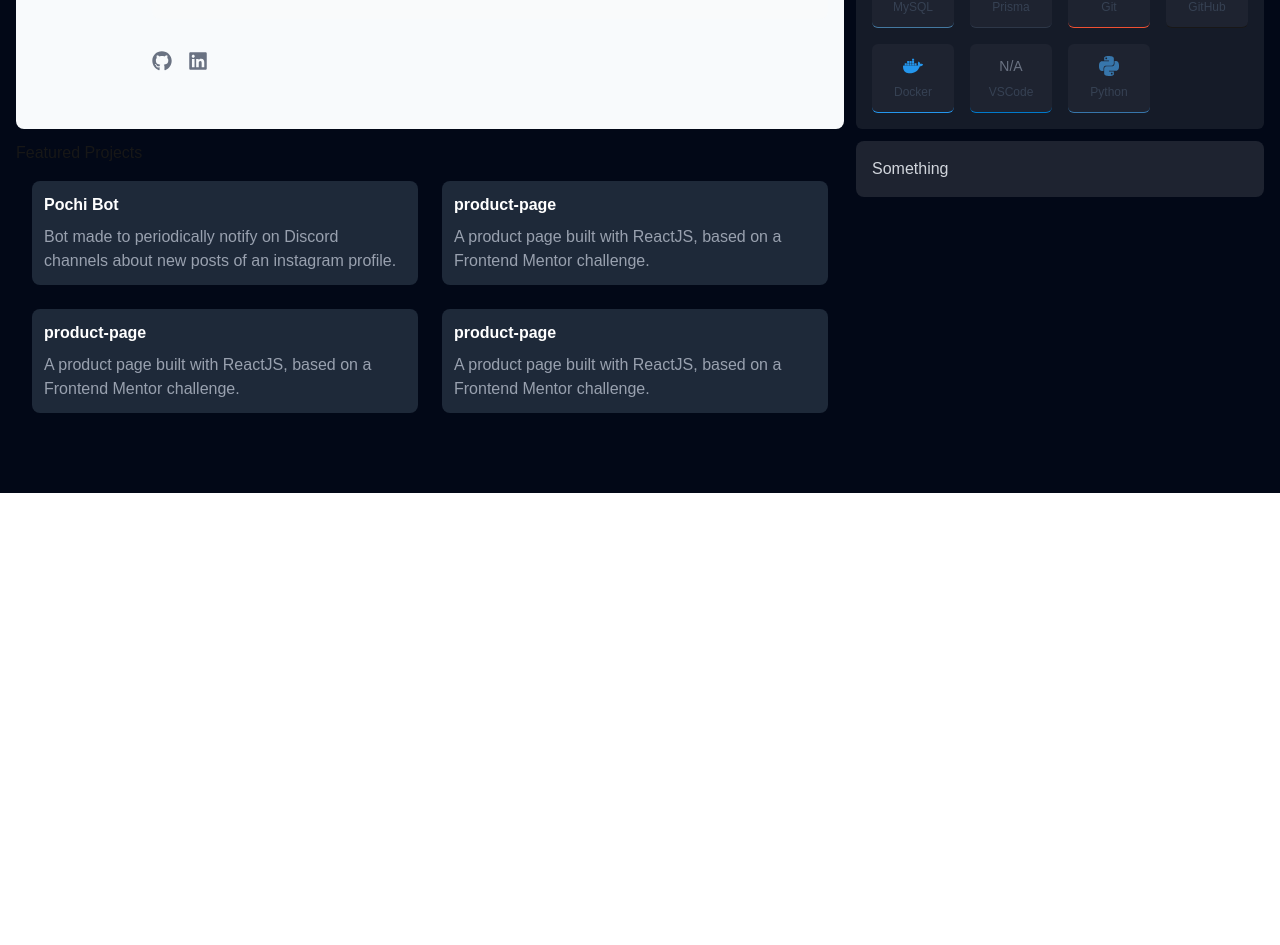
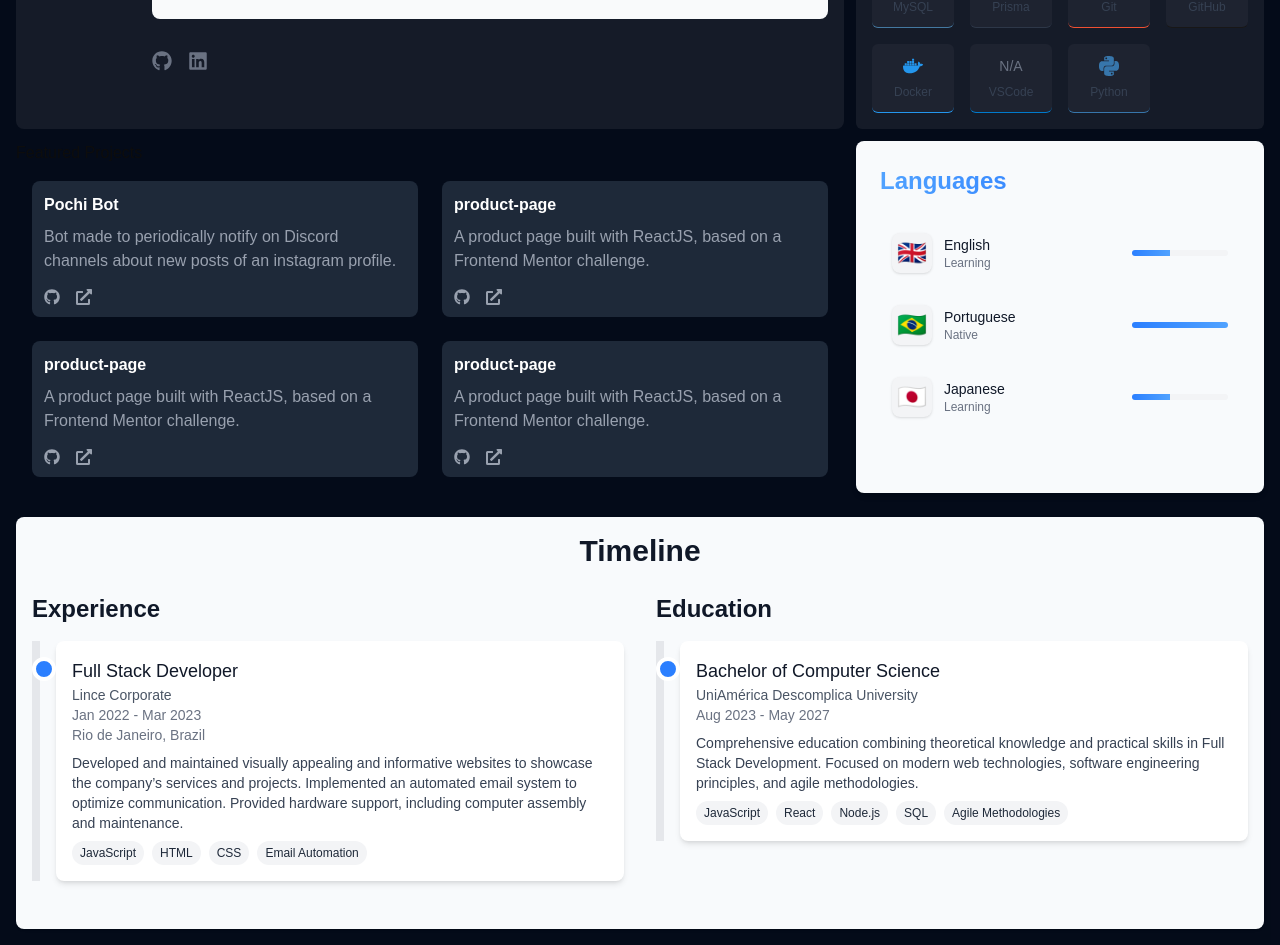
Before and after one commit to danielmunier/portfolio, a Next.js app: page / in a window 1280 px wide. Shown: the part 307-1252 px from the top of the page. Before the commit the page ends 800 px from the top, so only its background shows below. Built offline with nearby package versions, Linux system fonts and the light colour scheme.

Commit message:
Timeline component

```diff
--- /dev/null
+++ b/app/components/Languages.tsx
@@ -0,0 +1,59 @@
+import React from 'react';
+
+interface Language {
+  name: string;
+  level: string;
+  flag: string;
+}
+
+const languages: Language[] = [
+  { name: 'English', level: 'Learning', flag: '🇬🇧' },
+  { name: 'Portuguese', level: 'Native', flag: '🇧🇷' },
+  { name: 'Japanese', level: 'Learning', flag: '🇯🇵' },
+];
+
+interface LanguageCardProps {
+  language: Language;
+  index: number;
+}
+
+const LanguageCard: React.FC<LanguageCardProps> = ({ language, index }) => (
+  <div className="group flex items-center justify-between p-3 rounded-lg hover:bg-gray-100 dark:hover:bg-[#252B3B] transition-all">
+    <div className="flex items-center gap-3">
+      <div className="w-10 h-10 flex items-center justify-center text-2xl rounded-lg bg-gray-100 dark:bg-[#252B3B] group-hover:bg-white dark:group-hover:bg-[#2A3040] shadow-sm">
+        {language.flag}
+      </div>
+      <div className="flex flex-col">
+        <span className="text-sm font-medium text-gray-900 dark:text-gray-200">{language.name}</span>
+        <span className="text-xs text-gray-500 dark:text-gray-400">{language.level}</span>
+      </div>
+    </div>
+    <div className="h-1.5 w-24 bg-gray-100 dark:bg-[#252B3B] rounded-full overflow-hidden">
+      <div
+        className="h-full bg-gradient-to-r from-blue-500 to-blue-400"
+        style={{
+          width: language.level === 'Native' ? '100%' :
+            language.level === 'Fluent' ? '90%' :
+              language.level === 'Learning' ? '40%' : '0%'
+        }}
+      />
+    </div>
+  </div>
+);
+
+const Languages: React.FC = () => {
+  return (
+    <div className="bg-[#F8FAFC] dark:bg-[#151B28] rounded-lg p-6 shadow-md">
+      <h2 className="text-2xl font-bold bg-gradient-to-r from-blue-400 to-blue-600 bg-clip-text text-transparent mb-6">
+        Languages
+      </h2>
+      <div className="space-y-2">
+        {languages.map((language, index) => (
+          <LanguageCard key={language.name} language={language} index={index} />
+        ))}
+      </div>
+    </div>
+  );
+};
+
+export default Languages;
--- a/app/components/ProjectCard.tsx
+++ b/app/components/ProjectCard.tsx
@@ -1,25 +1,44 @@
+import { FaGithub, FaExternalLinkAlt } from 'react-icons/fa';
 
 interface ProjectCardProps {
     title: string;
     description: string;
-
+    repoLink?: string; // Link para o repositório
+    liveDemoLink?: string; // Link para a demonstração ao vivo
 }
-
 
 const ProjectCard: React.FC<ProjectCardProps> = ({
     title,
-    description
+    description,
+    repoLink,
+    liveDemoLink
 }) => {
     return (
-        <div className="flex flex-col bg-gray-800 text-white h-full p-3 rounded-lg ">
+        <div className="flex flex-col bg-gray-800 text-white h-full p-3 rounded-lg">
             <div className="flex flex-col gap-2">
                 <h3 className="font-bold">{title}</h3>
                 <p className="text-gray-400">{description}</p>
+            </div>
+            <div className="flex gap-4 mt-4">
+                <a
+                    href={repoLink}
+                    target="_blank"
+                    rel="noopener noreferrer"
+                    className="text-gray-400 hover:text-white transition-colors"
+                >
+                    <FaGithub className="w-4 h-4 cursor-pointer" />
+                </a>
+                <a
+                    href={liveDemoLink}
+                    target="_blank"
+                    rel="noopener noreferrer"
+                    className="text-gray-400 hover:text-white transition-colors"
+                >
+                    <FaExternalLinkAlt className="w-4 h-4 cursor-pointer" />
+                </a>
+            </div>
+        </div>
+    );
+};
 
-            </div>
-
-        </div>
-    )
-}
-
-export default ProjectCard
+export default ProjectCard;
--- a/app/components/ProjectsGrid.tsx
+++ b/app/components/ProjectsGrid.tsx
@@ -16,7 +16,10 @@ const ProjectsGrid = () => {
                                 <div key={index}>
                                     <ProjectCard
                                         title={project.title}
-                                        description={project.description} />
+                                        description={project.description}
+                                        repoLink={project.repoLink}
+                                        liveDemoLink={project.liveDemoLink}
+                                        />
                                 </div>
                             )
                         })
--- a/app/components/Technologies.tsx
+++ b/app/components/Technologies.tsx
@@ -9,14 +9,14 @@ const Technologies = () => {
     });
 
     return (
-        <div className="grid grid-cols-2 sm:grid-cols-3 md:grid-cols-4 bg-[#151B28] gap-4 p-4 rounded-md">
+        <div className="grid grid-cols-2 sm:grid-cols-3 md:grid-cols-4 bg-component gap-4 p-4 rounded-md">
             {skills.map((skill, index) => {
                 const Icon = iconComponents[skill.icon];
 
                 return (
                     <div key={index} className="rounded-md group">
                         <div
-                            className="h-full border-b rounded-md transition-all hover:scale-105 bg-[#1E2330] p-3 flex flex-col items-center justify-center cursor-pointer"
+                            className="h-full border-b rounded-md transition-all hover:scale-105 bg-card p-3 flex flex-col items-center justify-center cursor-pointer"
                             style={{ color: skill.color }}
                         >
                             {Icon ? (
--- /dev/null
+++ b/app/components/Timeline.tsx
@@ -0,0 +1,96 @@
+import React from 'react';
+
+interface TimelineItem {
+  type: 'education' | 'experience';
+  title: string;
+  organization: string;
+  date: string;
+  location?: string;
+  description?: string;
+  skills?: string[];
+}
+
+const educationItems: TimelineItem[] = [
+  {
+    type: 'education',
+    title: 'Bachelor of Computer Science',
+    organization: 'UniAmérica Descomplica University',
+    date: 'Aug 2023 - May 2027',
+    description:
+      'Comprehensive education combining theoretical knowledge and practical skills in Full Stack Development. Focused on modern web technologies, software engineering principles, and agile methodologies.',
+    skills: ['JavaScript', 'React', 'Node.js', 'SQL', 'Agile Methodologies'],
+  },
+];
+
+const experienceItems: TimelineItem[] = [
+  {
+    type: 'experience',
+    title: 'Full Stack Developer',
+    organization: 'Lince Corporate',
+    date: 'Jan 2022 - Mar 2023',
+    location: 'Rio de Janeiro, Brazil',
+    description:
+      'Developed and maintained visually appealing and informative websites to showcase the company’s services and projects. Implemented an automated email system to optimize communication. Provided hardware support, including computer assembly and maintenance.',
+    skills: ['JavaScript', 'HTML', 'CSS', 'Email Automation'],
+  },
+];
+
+const TimelineItem: React.FC<{ item: TimelineItem }> = ({ item }) => (
+  <div className="mb-8 relative">
+    <div className="absolute top-0 left-0 w-2 h-full bg-gray-200 dark:bg-gray-700" />
+    <div className="ml-6 p-4 bg-white dark:bg-gray-800 rounded-lg shadow-md">
+      <div className="absolute left-0 top-4 w-6 h-6 bg-blue-500 rounded-full border-4 border-white dark:border-gray-800" />
+      <h3 className="text-lg font-medium text-gray-900 dark:text-white">{item.title}</h3>
+      <p className="text-sm text-gray-600 dark:text-gray-400">{item.organization}</p>
+      <p className="text-sm text-gray-500 dark:text-gray-500">{item.date}</p>
+      {item.location && (
+        <p className="text-sm text-gray-500 dark:text-gray-500">{item.location}</p>
+      )}
+      {item.description && (
+        <p className="mt-2 text-sm text-gray-700 dark:text-gray-300">{item.description}</p>
+      )}
+      {item.skills && (
+        <div className="mt-2 flex flex-wrap gap-2">
+          {item.skills.map((skill, index) => (
+            <span
+              key={index}
+              className="px-2 py-1 text-xs font-medium rounded-full bg-gray-100 text-gray-800 dark:bg-gray-700 dark:text-gray-300"
+            >
+              {skill}
+            </span>
+          ))}
+        </div>
+      )}
+    </div>
+  </div>
+);
+
+const Timeline: React.FC = () => {
+  return (
+    <div className="max-w-7xl mx-auto p-4 bg-[#F8FAFC] dark:bg-[#151B28] rounded-lg shadow">
+      <h1 className="text-3xl font-bold mb-6 text-center text-gray-900 dark:text-white">
+        Timeline
+      </h1>
+      <div className="grid grid-cols-1 md:grid-cols-2 gap-8">
+        <div>
+          <h2 className="text-2xl font-bold mb-4 text-gray-900 dark:text-white">
+            Experience
+          </h2>
+          {experienceItems.map((item, index) => (
+            <TimelineItem key={index} item={item} />
+          ))}
+        </div>
+        <div>
+          <h2 className="text-2xl font-bold mb-4 text-gray-900 dark:text-white">
+            Education
+          </h2>
+          {educationItems.map((item, index) => (
+            <TimelineItem key={index} item={item} />
+          ))}
+        </div>
+      </div>
+    </div>
+  );
+};
+
+export default Timeline;
--- a/app/globals.css
+++ b/app/globals.css
@@ -1,13 +1,17 @@
 @import "tailwindcss";
 
 :root {
-  --background: #ffffff;
-  --foreground: #171717;
+  --background: #020817e3;
+  --foreground: #0D0D0D;
+  --component: #151B28;
+  --card: #1E2330;
 }
 
 @theme inline {
   --color-background: var(--background);
   --color-foreground: var(--foreground);
+  --color-component: var(--component);
+  --color-card: var(--card);
   --font-sans: var(--font-geist-sans);
   --font-mono: var(--font-geist-mono);
 }
--- a/app/page.tsx
+++ b/app/page.tsx
@@ -3,10 +3,12 @@ import Technologies from "./components/Technologies";
 import ProjectsGrid from "./components/ProjectsGrid";
 import About from "./components/About";
 import Navbar from "./components/Nav";
+import Timeline from "./components/Timeline";
+import Languages from "./components/Languages";
 
 export default function Home() {
   return (
-    <div className="bg-[#020817] min-h-screen">
+    <div className=" min-h-screen bg-background">
       <Navbar />
       <div className="p-4 max-w-7xl mx-auto space-y-6">
         <div className="grid grid-cols-1 md:grid-cols-3 gap-3">
@@ -21,13 +23,10 @@ export default function Home() {
           <div className="md:col-span-2">
             <ProjectsGrid />
           </div>
+          <Languages/>
 
-          <div className="md:col-span-1">
-            <div className="bg-[#1E2330] rounded-lg p-4 text-gray-300">
-              Something
-            </div>
-          </div>
         </div>
+          <Timeline/>
       </div>
     </div>
   );
--- /dev/null
+++ b/tailwind.config.js
@@ -0,0 +1,13 @@
+module.exports = {
+  darkMode: 'class', // Habilita o modo escuro
+  theme: {
+    extend: {
+      colors: {
+        background: {
+          DEFAULT: '#', // Cor padrão
+          dark: '#',    // Cor para o modo escuro
+        },
+      },
+    },
+  },
+};
```
Also changed, not shown: app/components/About.tsx (+4 -3 lines), app/components/Nav.tsx (+5 -5 lines), app/data/projects.ts (+7 -5 lines), app/data/about.ts (deleted).
